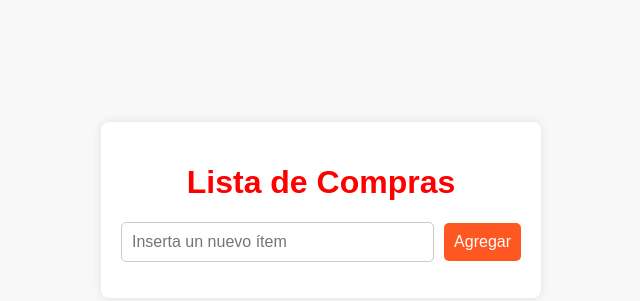
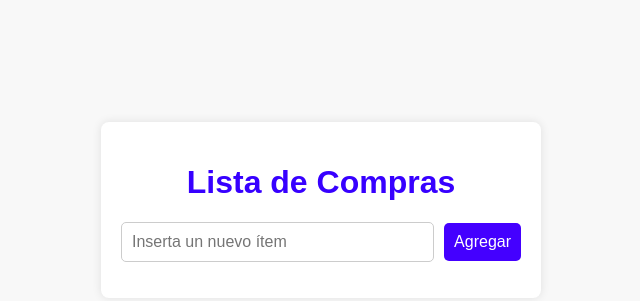
Before and after one commit to enfermeradelimss/Actividad4ListaCompras, a plain HTML site: page index.html in a window 1280 px wide. Shown: the part 190-491 px from the top of the page, without its empty margins (319-959 px from the left). Drawn offline with Linux system fonts and the light colour scheme.

Commit message:
cambio innecesario

```diff
--- a/styles.css
+++ b/styles.css
@@ -17,7 +17,7 @@ padding: 20px;
 }
 h1 {
 text-align: center;
-color: #ff0000;
+color: #3700ff;
 }
 .inputContainer {
 display: flex;
@@ -35,7 +35,7 @@ font-size: 16px;
 }
 .inputContainer button {
 padding: 10px;
-background-color: #FF5722;
+background-color: #4400ff;
 color: #fff;
 border: none;
 border-radius: 5px;
```
